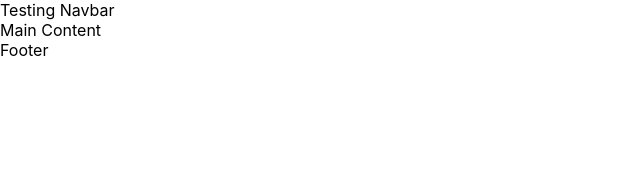
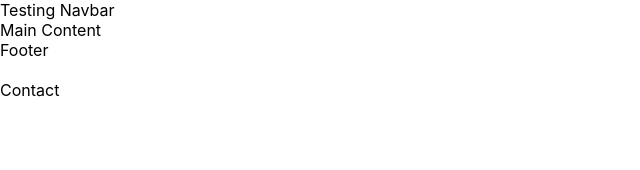
Before and after one commit to jacobbathan/jacobbio, a React (Create React App) app: page / in a window 1280 px wide. Shown: the top 170 px of the page, without its empty margins (0-640 px from the left). Built offline with nearby package versions, Linux system fonts and the light colour scheme.

Commit message:
adding more in footers, deploy not working

```diff
--- a/src/components/footer/Footer.jsx
+++ b/src/components/footer/Footer.jsx
@@ -4,11 +4,13 @@ class Footer extends React.Component {
   render() {
     return (
       <React.Fragment>
+          <div>Footer</div>
+          <br />
           <div>
-                    Footer
+              Contact
           </div>
       </React.Fragment>
-        )
+    );
   }
 }
 
```
Lines whose indentation alone changed are shown as unchanged.
